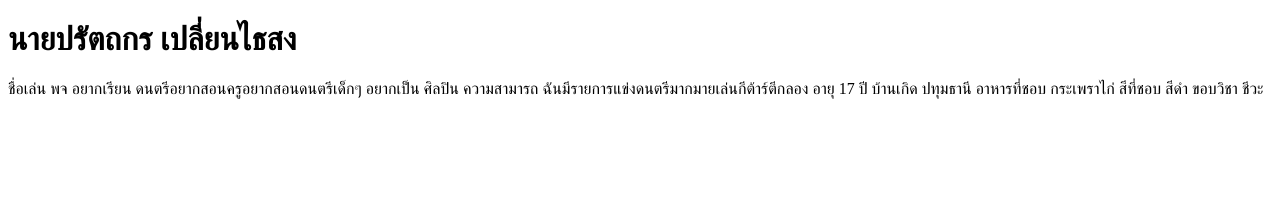
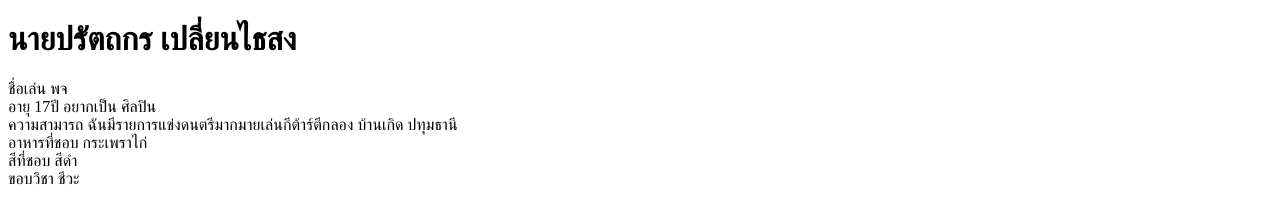
Before and after one commit to 14520-hash/portfolio, a plain HTML site: page profile.html in a window 1280 px wide. Drawn offline with Linux system fonts and the light colour scheme.

Commit message:
Update profile.html

```diff
--- a/profile.html
+++ b/profile.html
@@ -5,15 +5,15 @@
 </head>
 <body>
 <h1>นายปรัตถกร เปลี่ยนไธสง</h1>
-<p>ชื่อเล่น พจ
-    อยากเรียน ดนตรีอยากสอนครูอยากสอนดนตรีเด็กๆ
-    อยากเป็น ศิลปิน
+<p>
+    ชื่อเล่น พจ <br>
+    อายุ 17ปี
+    อยากเป็น ศิลปิน  <br>
     ความสามารถ ฉันมีรายการแข่งดนตรีมากมายเล่นกีต้าร์ตีกลอง
-    อายุ 17 ปี
-    บ้านเกิด ปทุมธานี
-    อาหารที่ชอบ กระเพราไก่
-    สีที่ชอบ สีดำ
-    ขอบวิชา ชีวะ
+    บ้านเกิด ปทุมธานี <br>
+    อาหารที่ชอบ กระเพราไก่ <br>
+    สีที่ชอบ สีดำ <br>
+    ขอบวิชา ชีวะ <br>
 </p>
 </body>
 </html>
```
